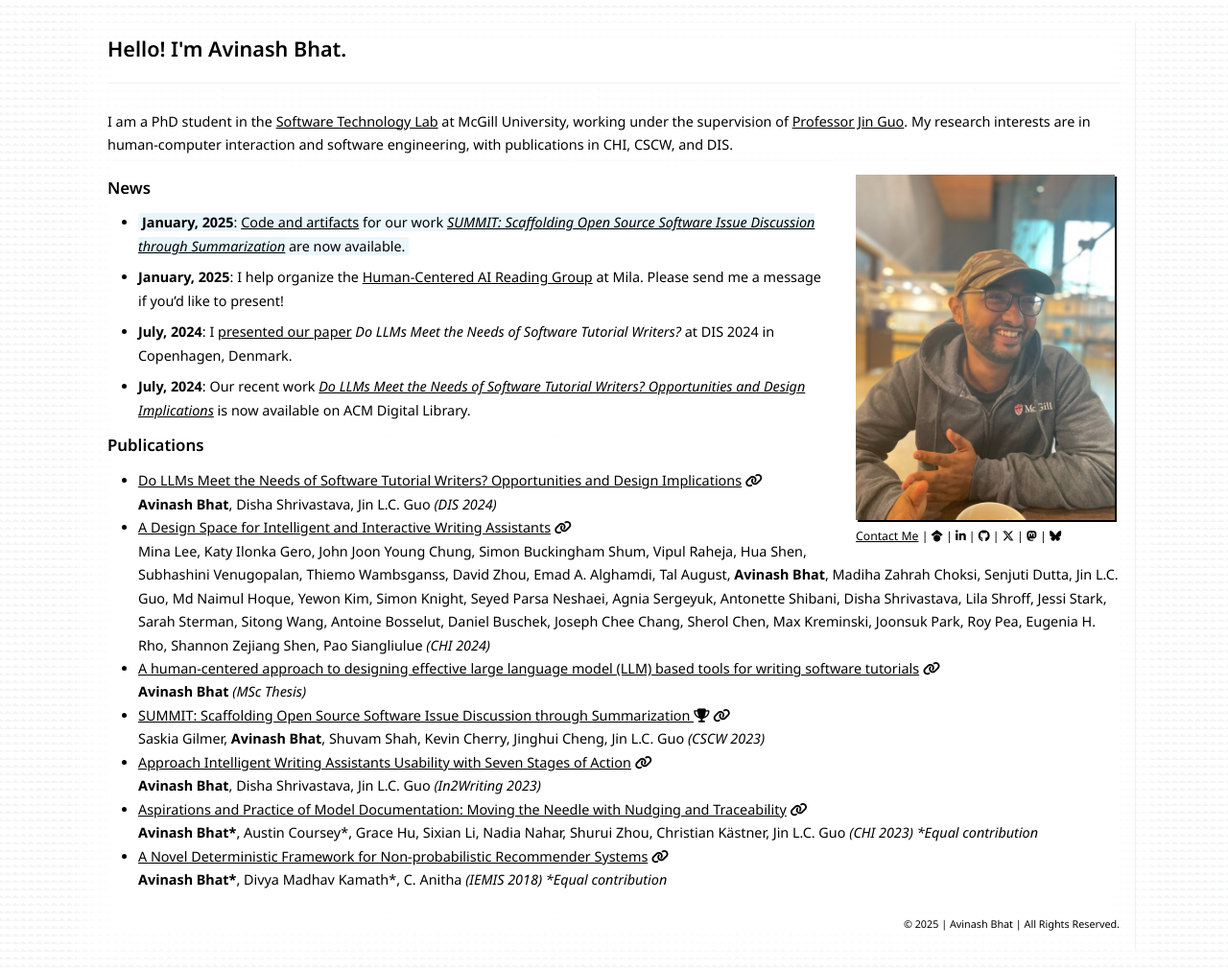
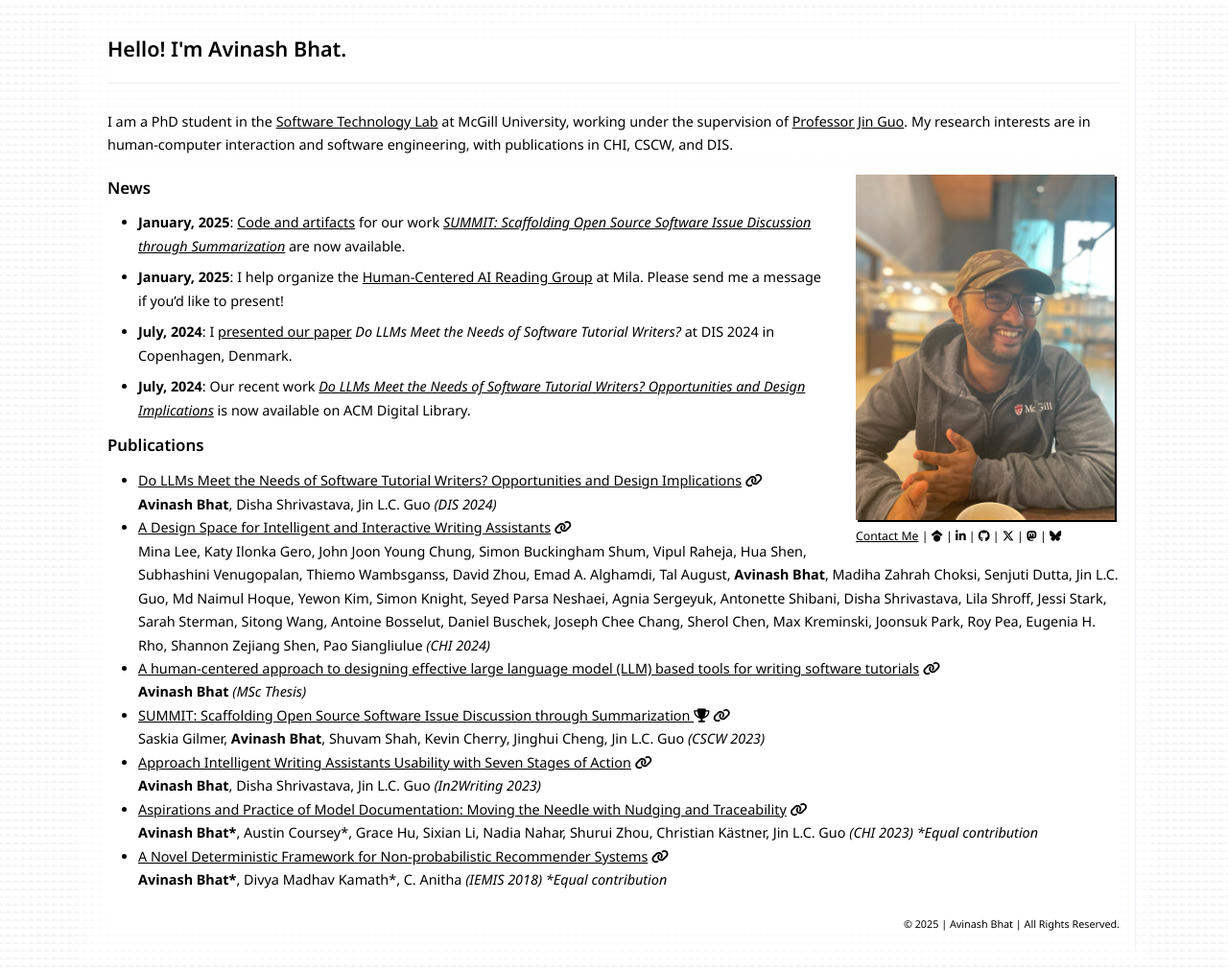
Before and after one commit to avinashbhat/avinashbhat.github.io, a Jekyll site: the page built from _pages/about.md, in a window 1280 px wide. Shown: the whole page at 96% size. Built offline with Jekyll 4.4.1, drawn with Linux system fonts in a browser that asks for light colours; nearby versions of some CDN libraries.

Commit message:
removed blinking to news

```diff
--- a/_data/news.yml
+++ b/_data/news.yml
@@ -1,4 +1,5 @@
-- entry: "<span class=\"blink-bg\">**January, 2025**: [Code and artifacts](https://github.com/oss-u/IssueAnalysis) for our work [*SUMMIT: Scaffolding Open Source Software Issue Discussion through Summarization*](https://arxiv.org/abs/2308.02780) are now available.</span>"
+- entry: "**January, 2025**: [Code and artifacts](https://github.com/oss-u/IssueAnalysis) for our work [*SUMMIT: Scaffolding Open Source Software Issue Discussion through Summarization*](https://arxiv.org/abs/2308.02780) are now available."
+# - entry: "<span class=\"blink-bg\">**January, 2025**: [Code and artifacts](https://github.com/oss-u/IssueAnalysis) for our work [*SUMMIT: Scaffolding Open Source Software Issue Discussion through Summarization*](https://arxiv.org/abs/2308.02780) are now available.</span>"
 - entry: "**January, 2025**: I help organize the <a href=\"https://ianarawjo.github.io/mila-hcai/\">Human-Centered AI Reading Group</a> at Mila. Please send me a message if you'd like to present!"
 - entry: "**July, 2024**: I <a href='https://x.com/aviinashbhat/status/1808894162235687250'>presented our paper</a> *Do LLMs Meet the Needs of Software Tutorial Writers?* at DIS 2024 in Copenhagen, Denmark."
 - entry: "**July, 2024**: Our recent work [*Do LLMs Meet the Needs of Software Tutorial Writers? Opportunities and Design Implications*](https://dl.acm.org/doi/10.1145/3643834.3660692) is now available on ACM Digital Library."
```
